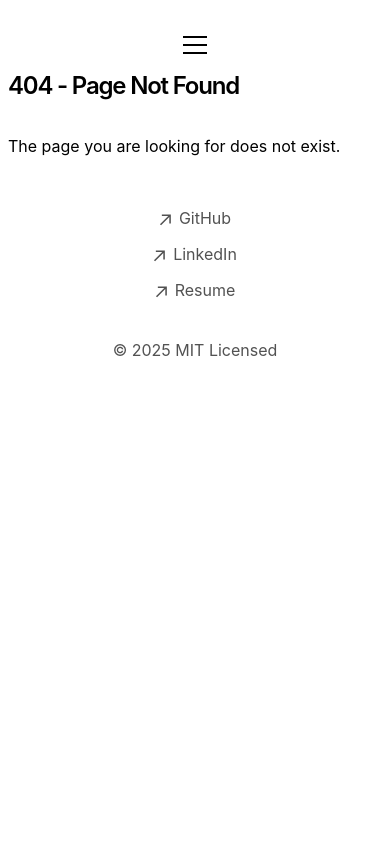
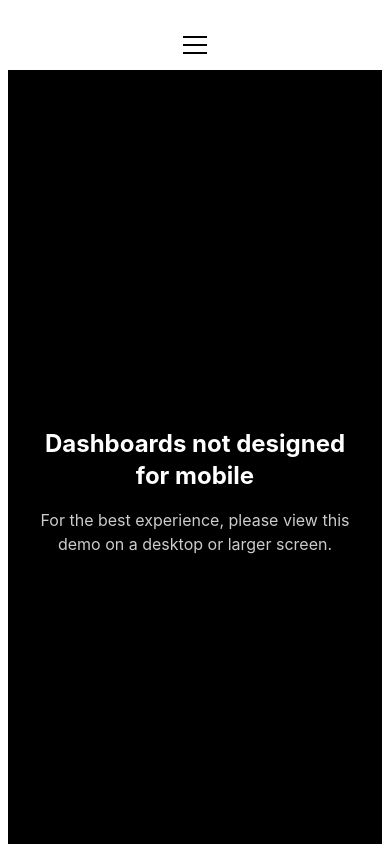
Before and after one commit to dillon-shearer/dillon-shearer-website, a Next.js app: page /demos/mobile-warning in a window 390 px wide. Before the commit this address had no page. Shown: the top 844 px of the page. Built offline with nearby package versions, Linux system fonts and the light colour scheme.

Commit message:
properly gating demo/* entry for mobile users; not desiging dashboards for mobile

```diff
--- a/app/demos/gym-dashboard/page.tsx
+++ b/app/demos/gym-dashboard/page.tsx
@@ -1,3 +1,4 @@
+// app/demos/gym-dashboard/page.tsx
 import { Metadata } from 'next'
 import GymDashboard from './dashboard'
 
@@ -8,7 +9,8 @@ export const metadata: Metadata = {
   description: 'Daily updates of my personal gym lift data!',
   openGraph: {
     title: 'Gym Data Tracker | Data With Dillon',
-    description: 'Interactive materials inventory management dashboard with real-time analytics and scenario planning.',
+    description:
+      'Interactive materials inventory management dashboard with real-time analytics and scenario planning.',
     type: 'website',
   },
 }
@@ -29,11 +31,10 @@ export default function GymDashboardPage() {
       {/* Dashboard Component */}
       <GymDashboard />
 
-      {/* Back to Demos Link */}
+      {/* Back to Demos Link (optional content area) */}
       <div className="bg-black border-t border-gray-800">
         <div className="max-w-7xl mx-auto px-6 py-8">
-          <div className="text-center">
-          </div>
+          <div className="text-center" />
         </div>
       </div>
     </div>
--- /dev/null
+++ b/app/demos/mobile-warning/page.tsx
@@ -0,0 +1,12 @@
+export default function MobileWarningPage() {
+  return (
+    <div className="min-h-screen flex items-center justify-center bg-black text-white text-center px-6">
+      <div>
+        <h1 className="text-2xl font-bold mb-4">Dashboards not designed for mobile</h1>
+        <p className="opacity-80">
+          For the best experience, please view this demo on a desktop or larger screen.
+        </p>
+      </div>
+    </div>
+  )
+}
--- /dev/null
+++ b/middleware.ts
@@ -0,0 +1,24 @@
+import { NextResponse } from 'next/server'
+
+export const config = {
+  matcher: ['/demos/:path*'],
+}
+
+export function middleware(req: Request) {
+  const url = new URL(req.url)
+  const ua = req.headers.get('user-agent') || ''
+
+  const isBot = /bot|crawler|spider|crawling|preview|facebookexternalhit|linkedinbot|twitterbot/i.test(ua)
+  if (isBot) return NextResponse.next()
+
+  const isMobile = /iphone|ipod|ipad|android|mobile|blackberry|iemobile|opera mini/i.test(ua)
+
+  // Allow the main /demos landing as always
+  if (isMobile && url.pathname !== '/demos') {
+    url.pathname = '/demos/mobile-warning'
+    url.search = ''
+    return NextResponse.redirect(url)
+  }
+
+  return NextResponse.next()
+}
```
Lines whose indentation alone changed are shown as unchanged.
